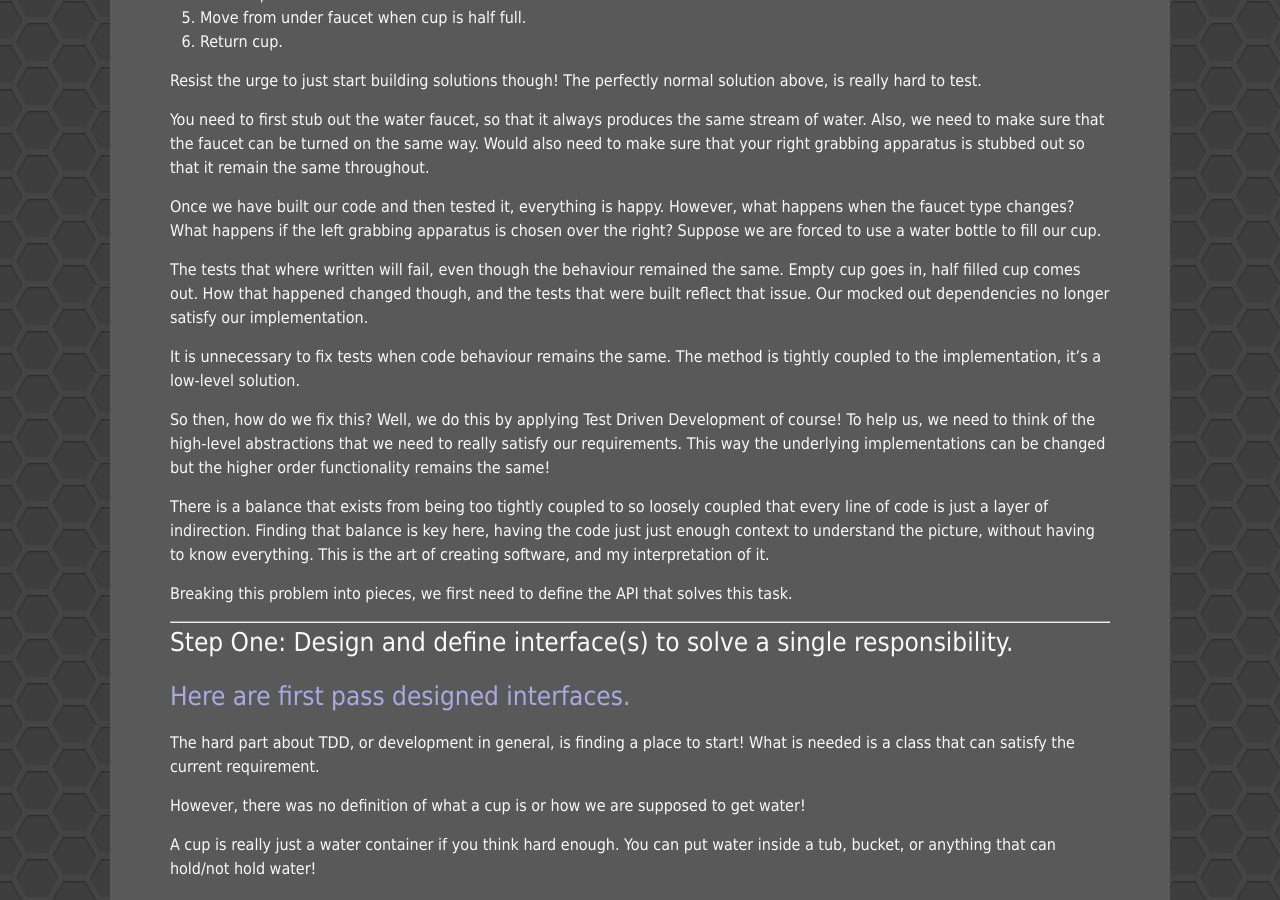
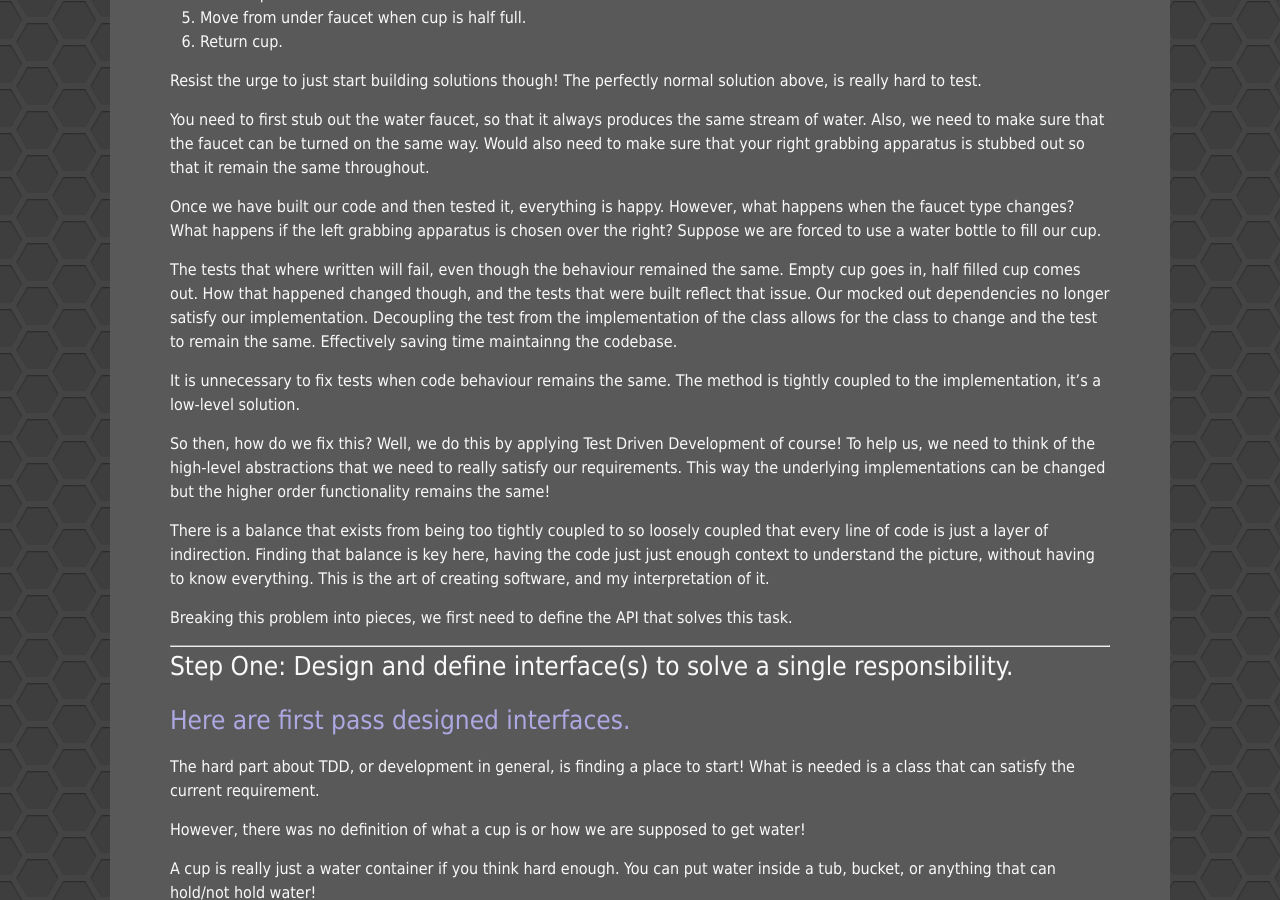
Before and after one commit to Unthrottled/blog, a Jekyll site: the page built from _posts/2017-12-29-Hydration-Driven-Devolpment.md, in a window 1280 px wide and 900 px high, scrolled down 1740 px. Built offline with Jekyll 4.4.1, drawn with Linux system fonts in a browser that asks for light colours.

Commit message:
That's a plus, I bet you like explainations

```diff
--- a/_posts/2017-12-29-Hydration-Driven-Devolpment.md
+++ b/_posts/2017-12-29-Hydration-Driven-Devolpment.md
@@ -75,6 +75,8 @@ The tests that where written will fail, even though the behaviour remained the s
 Empty cup goes in, half filled cup comes out.
 How that happened changed though, and the tests that were built reflect that issue.
 Our mocked out dependencies no longer satisfy our implementation.
+Decoupling the test from the implementation of the class allows for the class to change and the test to remain the same.
+Effectively saving time maintainng the codebase.
 
 It is unnecessary to fix tests when code behaviour remains the same.
 The method is tightly coupled to the implementation, it's a low-level solution.
```
